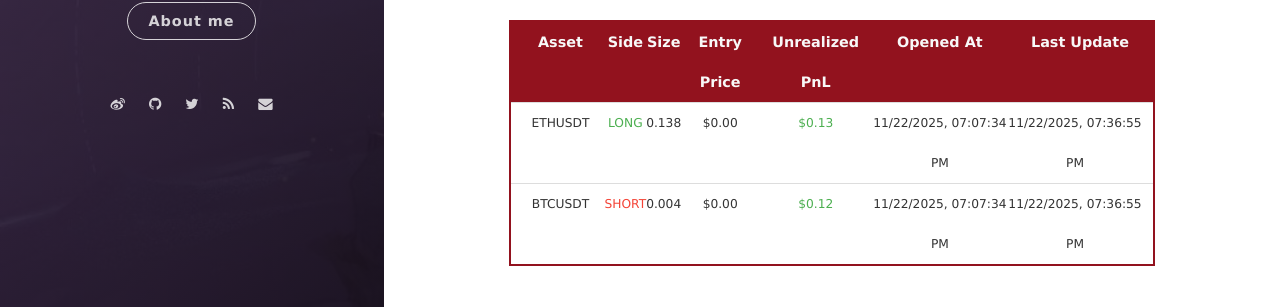
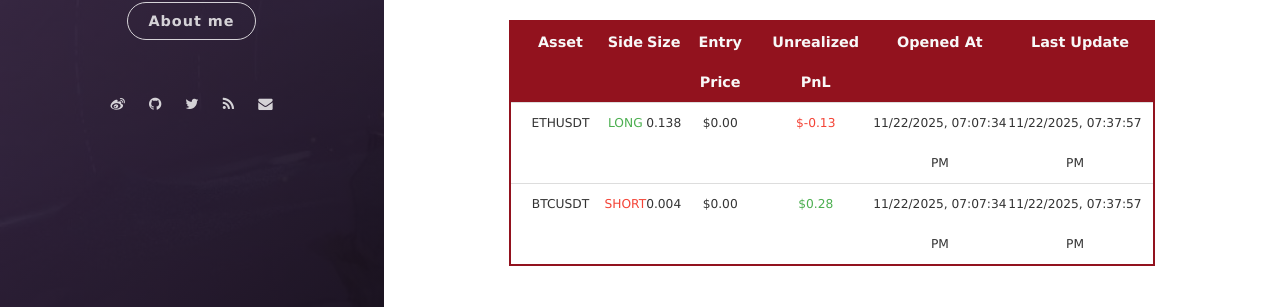
Before and after one commit to leeyegy/leeyegy.github.io, a Jekyll site: the page built from live-trading.html, in a window 1280 px wide and 945 px high. Shown: the part 579-886 px from the top of the window. Built offline with Jekyll 4.4.1, drawn with Linux system fonts in a browser that asks for light colours; nearby versions of some CDN libraries.

Commit message:
AccountMonitor: refresh positions 2025-11-23T03:37:57+08:00

```diff
--- a/assets/data/binance/positions.json
+++ b/assets/data/binance/positions.json
@@ -4,17 +4,17 @@
     "side": "LONG",
     "size": 0.138,
     "entryPrice": 0.0,
-    "unrealizedPnl": 0.13260449,
+    "unrealizedPnl": -0.13248,
     "openedAt": "2025-11-23T03:07:34+08:00",
-    "reportedAt": "2025-11-23T03:36:55+08:00"
+    "reportedAt": "2025-11-23T03:37:57+08:00"
   },
   {
     "symbol": "BTCUSDT",
     "side": "SHORT",
     "size": 0.004,
     "entryPrice": 0.0,
-    "unrealizedPnl": 0.11638752,
+    "unrealizedPnl": 0.2788,
     "openedAt": "2025-11-23T03:07:34+08:00",
-    "reportedAt": "2025-11-23T03:36:55+08:00"
+    "reportedAt": "2025-11-23T03:37:57+08:00"
   }
 ]
```
